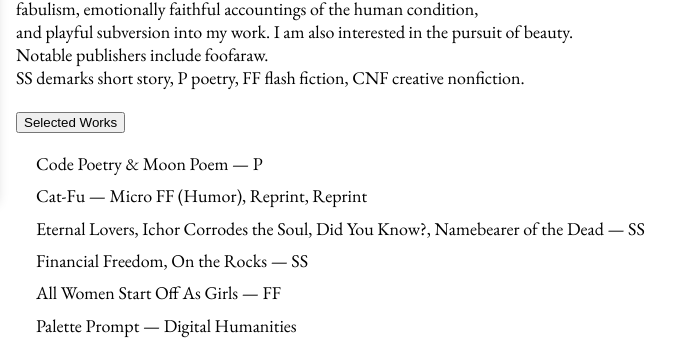
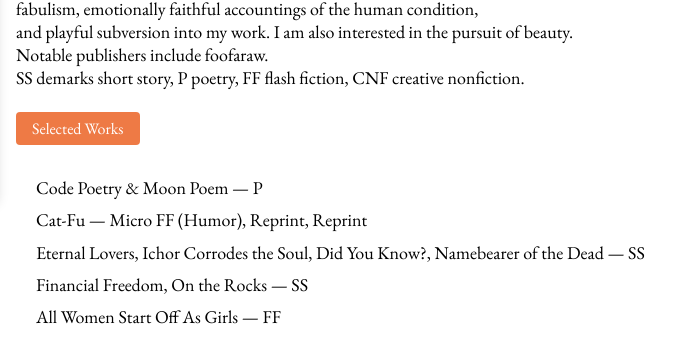
Before and after one commit to persinammon4/website, a plain HTML site: page index.html in a window 1280 px wide. Shown: the part 221-561 px from the top of the page, 412-1087 px from the left. Drawn offline with nearby package versions, Linux system fonts and the light colour scheme.

Commit message:
Add styles for selectedWorksBtn button

```diff
--- a/style-sheet.css
+++ b/style-sheet.css
@@ -99,3 +99,19 @@ a[href*="monicakumaran.substack.com"] {
 a[href*="monicakumaran.substack.com"]:hover {
   opacity: 0.8;
 }
+
+#selectedWorksBtn {
+    font-family: 'EB Garamond', serif;
+    font-size: 1rem;
+    padding: 6px 16px;
+    margin-bottom: 12px;
+    background: #ee7a45;
+    color: white;
+    border: none;
+    border-radius: 4px;
+    cursor: pointer;
+}
+
+#selectedWorksBtn:hover {
+    background: #d96634;
+}
```
